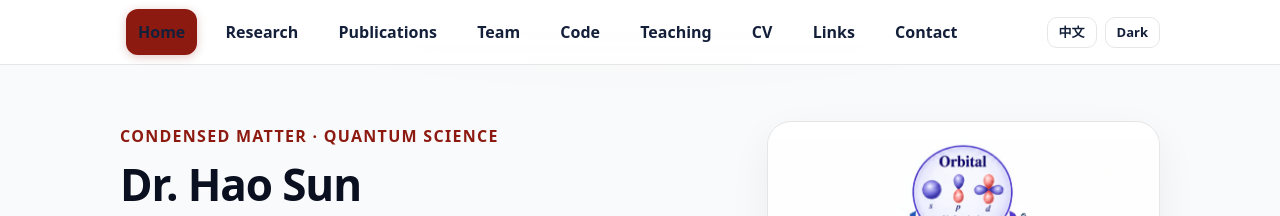
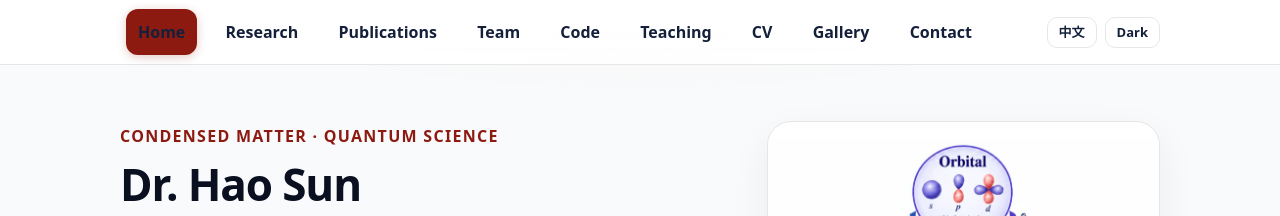
Before and after one commit to sunohao/sunohao.github.io, a Jekyll site: the page built from index.md, in a window 1280 px wide. Shown: the top 216 px of the page. Built offline with Jekyll 4.4.1, drawn with Linux system fonts in a browser that asks for light colours.

Commit message:
Replace Links navigation with Gallery

```diff
--- a/_layouts/default.html
+++ b/_layouts/default.html
@@ -373,7 +373,7 @@ html[data-theme="light"] .pub-note{background:#1e3a8a;color:#fff}
       <a href="https://sunohao.github.io/code.html" class="{% if here contains "/code" %}active{% endif %}">Code</a>
       <a href="https://sunohao.github.io/teaching.html" class="{% if here contains "/teaching" %}active{% endif %}">Teaching</a>
       <a href="https://sunohao.github.io/cv.html" class="{% if here contains "/cv" %}active{% endif %}">CV</a>
-      <a href="https://sunohao.github.io/links.html" class="{% if here contains "/links" %}active{% endif %}">Links</a>
+      <a href="https://sunohao.github.io/gallery.html" class="{% if here contains "/gallery" %}active{% endif %}">Gallery</a>
       <a href="https://sunohao.github.io/contact.html" class="{% if here contains "/contact" %}active{% endif %}">Contact</a>
     </nav>
     <div class="header-actions">
```
